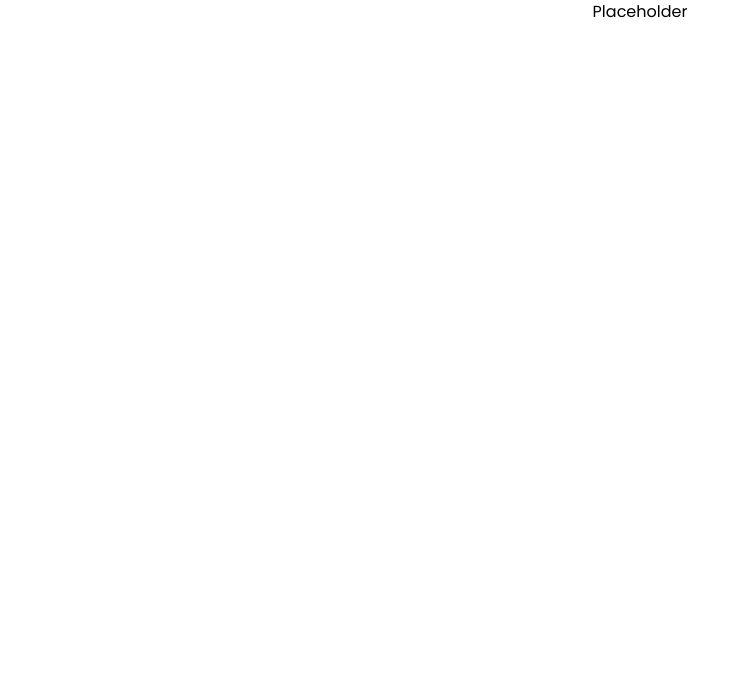
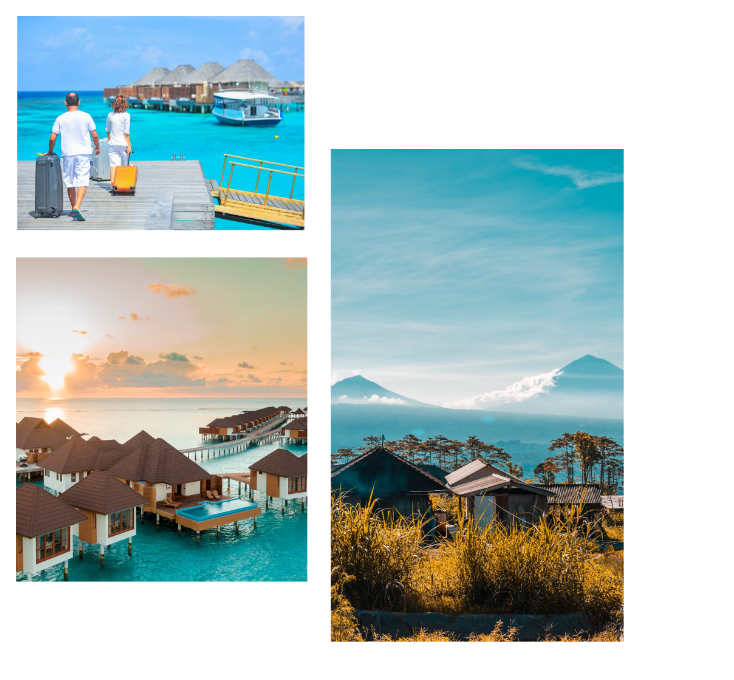
Before and after one commit to kshitijpatel7237/e_cell_A, a React (Create React App) app in the folder client/: page / in a window 1280 px wide. Shown: the top 680 px of the page, without its empty margins (0-734 px from the left). Built offline with nearby package versions, Linux system fonts and the light colour scheme.

Commit message:
Added Image to Landing Component

```diff
--- a/client/src/Components/Landing/Landing.jsx
+++ b/client/src/Components/Landing/Landing.jsx
@@ -3,7 +3,9 @@ import React from "react"
 const Landing = () => {
 	return (
 		<div>
-			Placeholder
+			<div className="p-4 lg:w-1/2">
+				<img className="w-full" src="/images/hero-right.png" />
+			</div>
 		</div>
 	)
 }
```
Also changed, not shown: client/public/images/hero-right.png (added).
